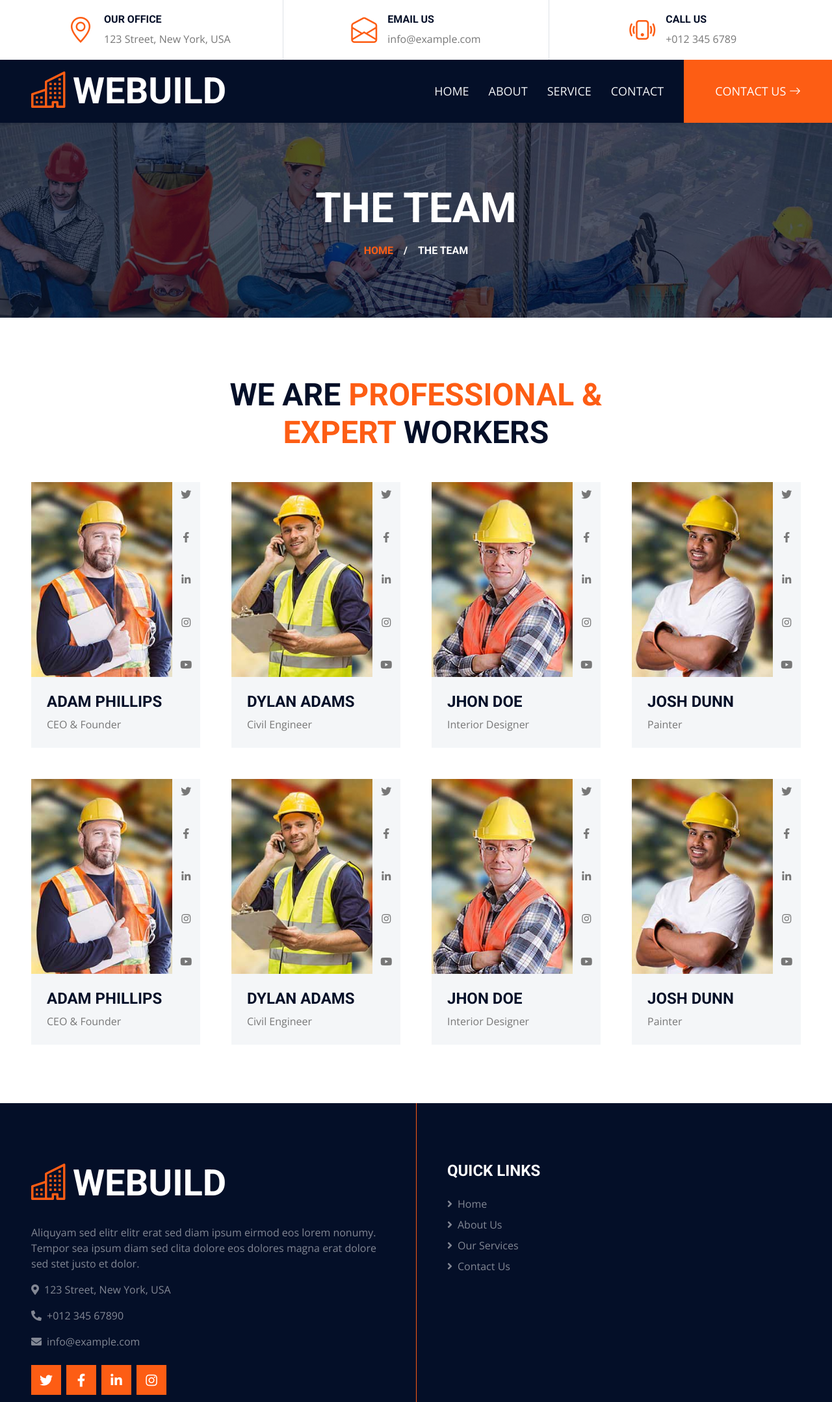
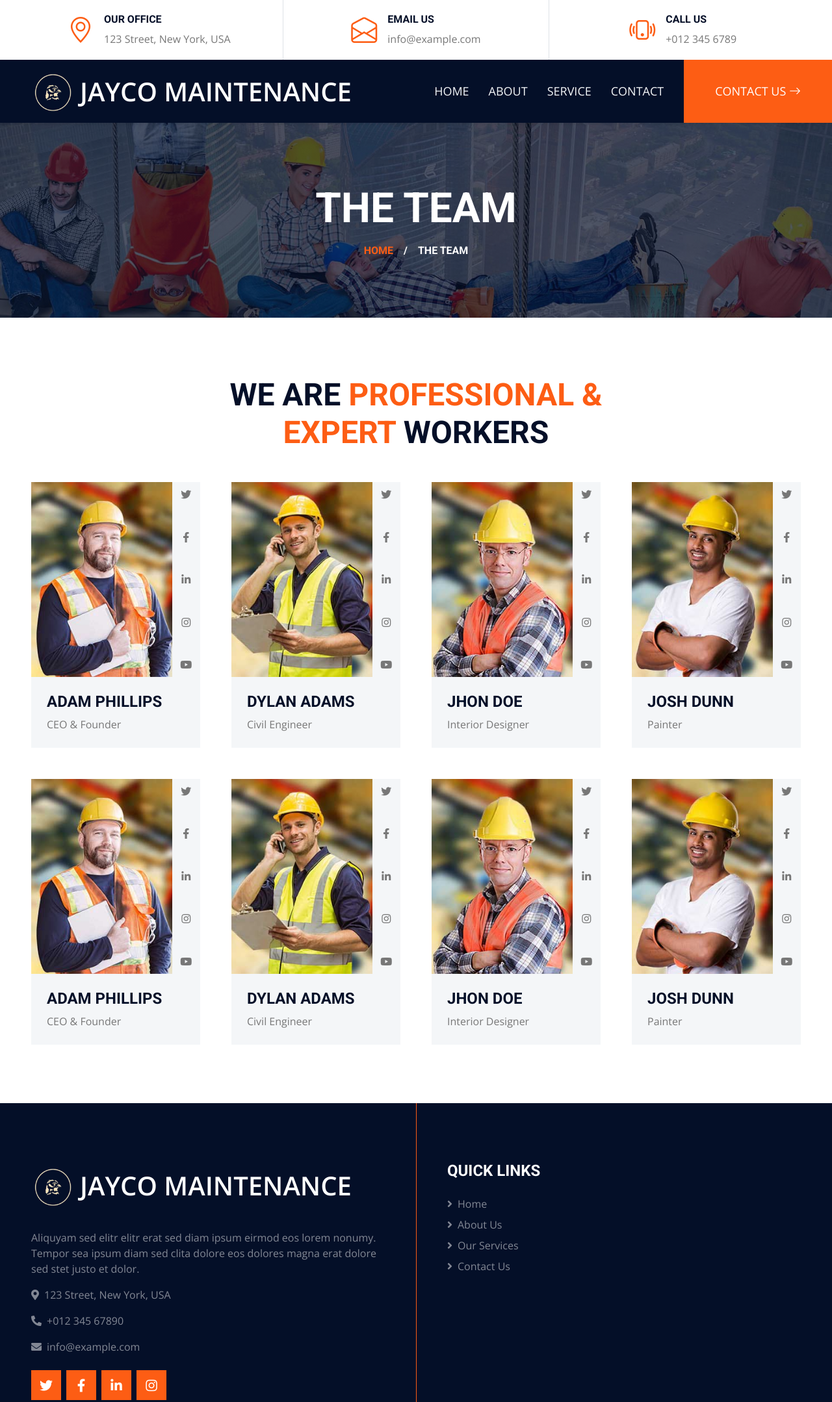
Before and after one commit to MJN-Facilities/mjnfacilities, a plain HTML site: page team.html in a window 1280 px wide. Shown: the top 2158 px of the page at 65% size. Drawn offline with nearby package versions, Linux system fonts and the light colour scheme.

Commit message:
update0405

```diff
--- a/team.html
+++ b/team.html
@@ -85,9 +85,10 @@
         class="navbar navbar-expand-lg bg-dark bg-light-radial navbar-dark py-3 py-lg-0"
       >
         <a href="index.html" class="navbar-brand">
-          <h1 class="m-0 display-4 text-uppercase text-white">
-            <i class="bi bi-building text-primary me-2"></i>WEBUILD
-          </h1>
+          <p class="m-0 display-6 text-uppercase text-white logo-container">
+            <img src="img/logo.png" class="logo-img" alt="logo" />
+            <span class="logo-text">Jayco maintenance</span>
+          </p>
         </a>
         <button
           class="navbar-toggler"
@@ -384,9 +385,10 @@
       <div class="row g-5">
         <div class="col-lg-6 pe-lg-5">
           <a href="index.html" class="navbar-brand">
-            <h1 class="m-0 display-4 text-uppercase text-white">
-              <i class="bi bi-building text-primary me-2"></i>WEBUILD
-            </h1>
+            <p class="m-0 display-6 text-uppercase text-white logo-container">
+              <img src="img/logo.png" class="logo-img" alt="logo" />
+              <span class="logo-text">Jayco maintenance</span>
+            </p>
           </a>
           <p>
             Aliquyam sed elitr elitr erat sed diam ipsum eirmod eos lorem
@@ -448,7 +450,7 @@
       <div class="d-flex flex-column flex-md-row justify-content-between">
         <div class="py-4 px-5 text-center text-md-start">
           <p class="mb-0">
-            &copy; <a class="text-primary" href="#">Your Site Name</a>. All
+            &copy; <a class="text-primary" href="#">Jayco Maintenance</a>. All
             Rights Reserved.
           </p>
         </div>
```
Also changed, not shown: about.html (+9 -7 lines), blog.html (+7 -4 lines), contact.html (+9 -7 lines), detail.html (+9 -7 lines), index.html (+5 -5 lines), project.html (+9 -7 lines), service.html (+9 -7 lines), testimonial.html (+9 -7 lines).
